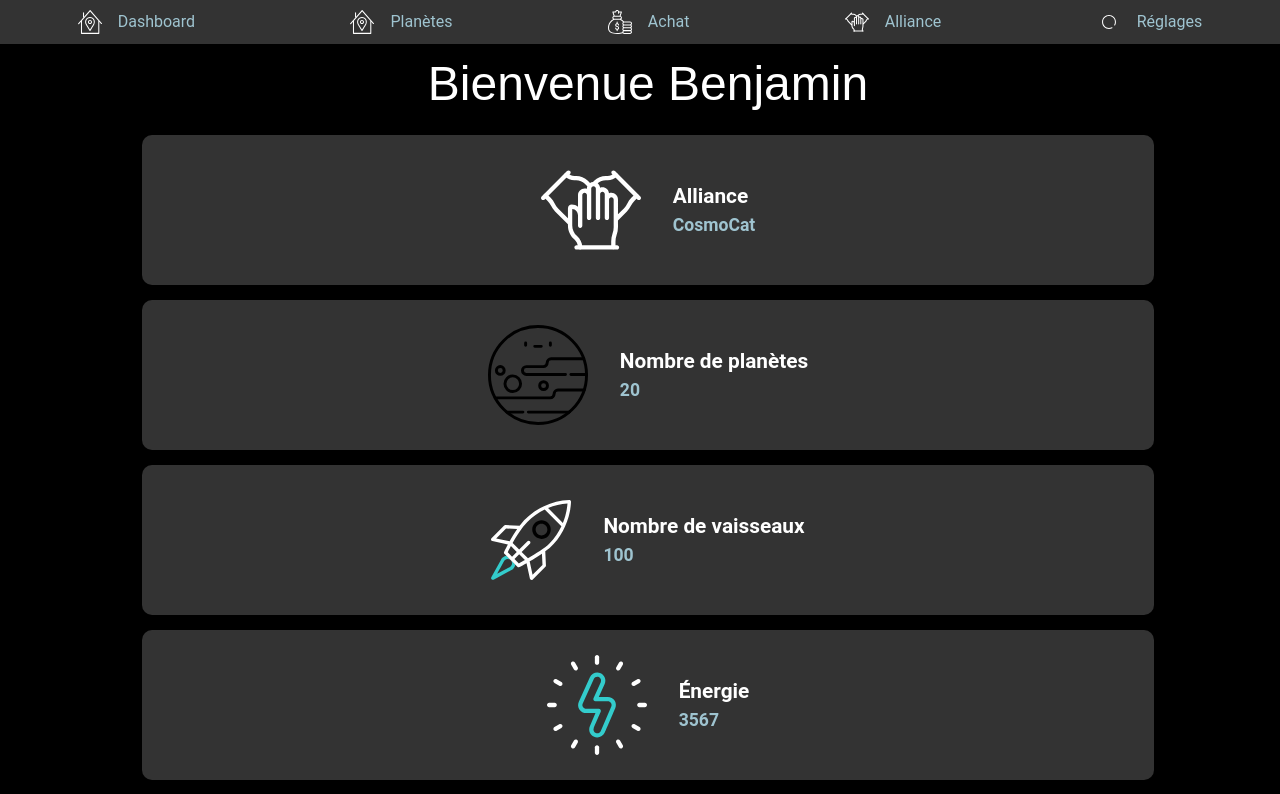
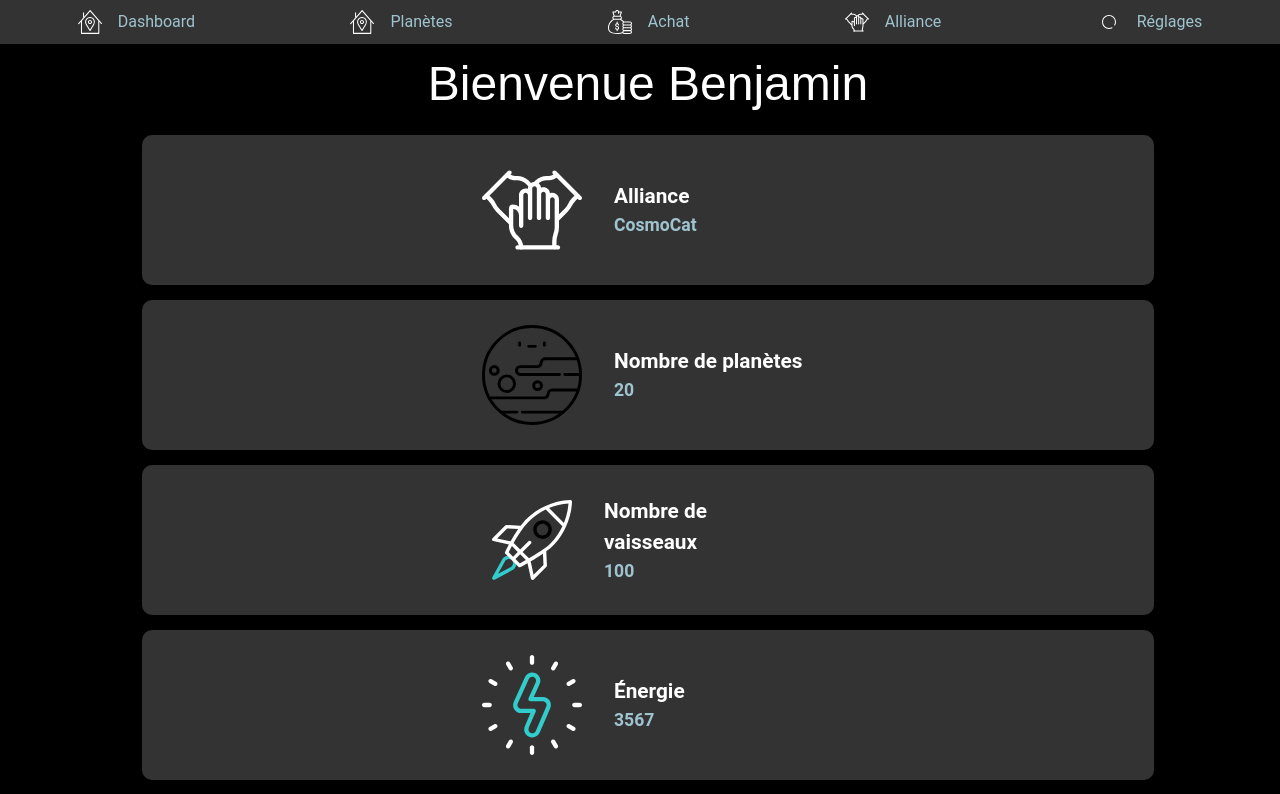
Before and after one commit to techmefr/CosmoClash, a React (Vite) app in the folder client/: page /game in a window 1280 px wide. Shown: the top 794 px of the page. Built offline with nearby package versions, Linux system fonts and the light colour scheme; no server answers.

Commit message:
fix: Fix css to align ico and text in width

```diff
--- a/client/src/components/ui/CustomCard/customCard.css
+++ b/client/src/components/ui/CustomCard/customCard.css
@@ -27,16 +27,17 @@
 }
 
 .cards .card p.tip {
+  width: 200px;
   font-size: 1.3em;
   font-weight: 700;
-  margin: 0; /* Supprimer les marges */
+  margin: 0;
 }
 
 .cards .card p.second-text {
   font-size: 1.1em;
   font-weight: 700;
   color: #9fc4d0;
-  margin: 0; /* Supprimer les marges */
+  margin: 0;
 }
 
 .cards .card:hover {
```
